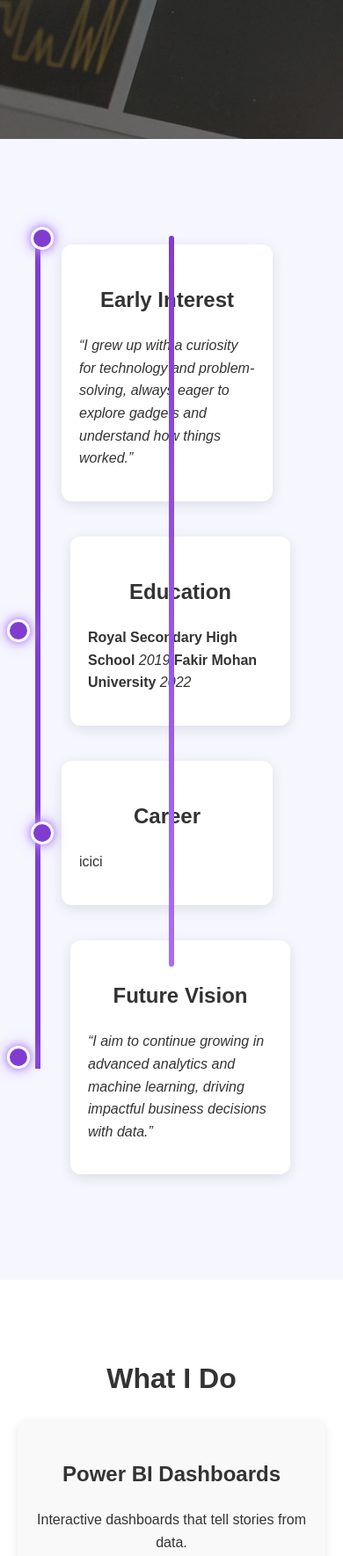
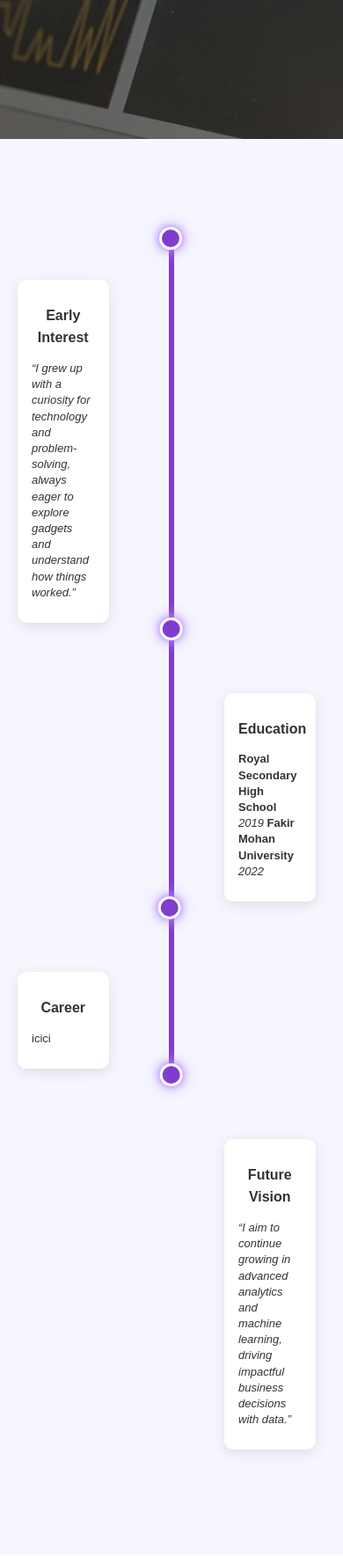
Before and after one commit to Pravanjankuanr/Portfolio_PravanjanKuanr, a Flask app: page / in a window 390 px wide. Shown: the part 696-2465 px from the top of the page at 88% size. Run offline with Flask 3, Linux system fonts and the light colour scheme.

Commit message:
fix home page progress line for mobile user

```diff
--- a/static/css/styles.css
+++ b/static/css/styles.css
@@ -236,7 +236,7 @@ p {font-size: 16px;}
 }
 
 /* =========================
-   About Section + Timeline
+   About Section
 ========================= */
 .about {
   padding: 60px 20px;
@@ -248,9 +248,14 @@ p {font-size: 16px;}
   justify-content: center;
   gap: 50px;
 }
-.about-content { flex: 1; text-align: left; }
+.about-content {
+  flex: 1;
+  text-align: left;
+}
 
-/* Timeline Container */
+/* =========================
+   Timeline Base
+========================= */
 .timeline {
   position: relative;
   max-width: 800px;
@@ -270,7 +275,21 @@ p {font-size: 16px;}
   background: #803ccf;
 }
 
-/* Timeline Items */
+/* Progress Line (dynamic) */
+.progress-line {
+  position: absolute;
+  top: 50px; /* same as .timeline::before */
+  left: 50%;
+  transform: translateX(-50%);
+  width: 6px;
+  height: 0; /* grows with JS */
+  border-radius: 3px;
+  z-index: 0;
+}
+
+/* =========================
+   Timeline Items
+========================= */
 .timeline-item {
   position: relative;
   width: 50%;
@@ -289,6 +308,7 @@ p {font-size: 16px;}
   left: 50%;
 }
 
+/* Timeline Content */
 .timeline-content {
   background: #fff;
   padding: 20px;
@@ -300,19 +320,19 @@ p {font-size: 16px;}
   transform: translateY(30px);
   transition: opacity 0.6s ease, transform 0.6s ease;
 }
+
 .timeline-item.active .timeline-content {
   opacity: 1;
   transform: translateY(0);
 }
+
 .timeline-item:nth-child(1).active .timeline-content { transition-delay: 0.1s; }
 .timeline-item:nth-child(2).active .timeline-content { transition-delay: 0.2s; }
 .timeline-item:nth-child(3).active .timeline-content { transition-delay: 0.3s; }
 .timeline-item:nth-child(4).active .timeline-content { transition-delay: 0.4s; }
 .timeline-item:nth-child(5).active .timeline-content { transition-delay: 0.5s; }
-/* add more if you have more items */
 
-
-/* Timeline Dots */
+/* Dots */
 .timeline-item::before {
   content: '';
   position: absolute;
@@ -330,12 +350,10 @@ p {font-size: 16px;}
 .timeline-item.left::before { right: -12px; }
 .timeline-item.right::before { left: -12px; }
 
-/* First dot at very top */
 .timeline-item:first-child::before {
   top: 0;
   transform: translateY(0);
 }
-/* Last dot at very bottom */
 .timeline-item:last-child::before {
   top: auto;
   bottom: 0;
@@ -347,31 +365,68 @@ p {font-size: 16px;}
   box-shadow: 0 0 10px #a86dff, 0 0 20px #cbb5f8;
 }
 
-/* Mobile */
+/* =========================
+   Responsive (Mobile)
+========================= */
 @media (max-width: 768px) {
-  .timeline::before { left: 20px; transform: none; }
+  .timeline {
+    padding-left: 0;
+  }
+  .timeline::before{
+    bottom: 32%;
+  }
+
+
+  .timeline::before,
+  .progress-line {
+    left: 50%;
+    transform: translateX(-50%);
+  }
+
   .timeline-item {
-    width: 100%;
-    padding-left: 50px;
-    text-align: left !important;
+    width: 50%;   /* split screen for left/right */
+    padding: 40px 0;
+    position: relative;
   }
-  .timeline-item.left, .timeline-item.right { left: 0; }
-  .timeline-item::before { left: 15px; right: auto; }
+
+
+  /* ✅ Dots always centered on the vertical line */
+  .timeline-item::before {
+    transform: translate(-5%, -100%);
+    top: 0;
+  }
+
+  .timeline-content {
+    max-width: 90%;
+    padding: 12px 16px;
+    border-radius: 10px;
+    font-size: 14px;
+    position: relative;
+    top: 20px;
+  }
+
+  .timeline-content h3 {
+    font-size: 16px;
+    margin-bottom: 6px;
+  }
+
+  .timeline-content p {
+    font-size: 13px;
+    line-height: 1.4;
+  }
+
+  /* ✅ Place left items on left side */
+  .timeline-item.left {
+    left: 0;
+    text-align: right;
+  }
+
+  /* ✅ Place right items on right side */
+  .timeline-item.right {
+    left: 50%;
+    text-align: left;
+  }
 }
-
-/* Progress Line (dynamic) */
-.progress-line {
-  position: absolute;
-  top: 50px;     /* same as .timeline::before top */
-  left: 50%;
-  transform: translateX(-50%);
-  width: 6px;
-  background: linear-gradient(to bottom, #803ccf, #a86dff);
-  height: 0; /* starts at 0, JS will grow it */
-  border-radius: 3px;
-  z-index: 1; /* sits below dots */
-}
-
 
 /* =========================
    Docs Section
--- a/static/js/main.js
+++ b/static/js/main.js
@@ -68,25 +68,45 @@ document.addEventListener("DOMContentLoaded", () => {
   progress.classList.add("progress-line");
   timeline.appendChild(progress);
 
+  const DOT_RADIUS = 10; // since your ::before dot is 20px
+
   function animateTimeline() {
     let windowHeight = window.innerHeight;
-      let timelineTop = timeline.offsetTop;
     let scrollMid = window.scrollY + windowHeight / 2;
 
+    // Timeline bounding box
+    let timelineRect = timeline.getBoundingClientRect();
+    let timelineTop = window.scrollY + timelineRect.top;
+
+    // Last item (so progress bar doesn't overshoot)
     let lastItem = items[items.length - 1];
-      let maxProgress = lastItem.offsetTop;
+    let lastItemRect = lastItem.getBoundingClientRect();
+    let lastItemDot =
+      window.scrollY +
+      lastItemRect.top +
+      lastItemRect.height / 2 -
+      timelineTop -
+      DOT_RADIUS;
 
+    // Progress height
     let progressHeight = 0;
     if (scrollMid > timelineTop) {
-        progressHeight = Math.min(scrollMid - timelineTop, maxProgress);
+      progressHeight = Math.min(scrollMid - timelineTop, lastItemDot);
     }
 
     progress.style.height = progressHeight + "px";
 
+    // ✅ Trigger items when progress bar bottom reaches their dot
     items.forEach((item) => {
-        let itemDotY = item.offsetTop;
-        if (progressHeight >= itemDotY) {
-          item.classList.add("active");
+      let itemRect = item.getBoundingClientRect();
+      let itemDot =
+        window.scrollY +
+        itemRect.top +
+        itemRect.height / 2 -
+        timelineTop;
+
+      if (progressHeight >= itemDot - DOT_RADIUS) {
+        item.classList.add("active"); // box appears
       } else {
         item.classList.remove("active");
       }
--- a/templates/index.html
+++ b/templates/index.html
@@ -24,7 +24,6 @@
     <div class="roadmap">
       <div class="timeline">
         <div class="timeline-item left">
-          <span class="timeline-dot"></span>
           <div class="timeline-content">
             <h3>Early Interest</h3>
             <p>
@@ -38,7 +37,6 @@
         </div>
 
         <div class="timeline-item right">
-          <span class="timeline-dot"></span>
           <div class="timeline-content">
             <h3>Education</h3>
             <p><strong>Royal Secondary High School</strong>
@@ -50,7 +48,6 @@
         </div>
 
         <div class="timeline-item left">
-          <span class="timeline-dot"></span>
           <div class="timeline-content">
             <h3>Career</h3>
             <p>
```
Lines whose indentation alone changed are shown as unchanged.
